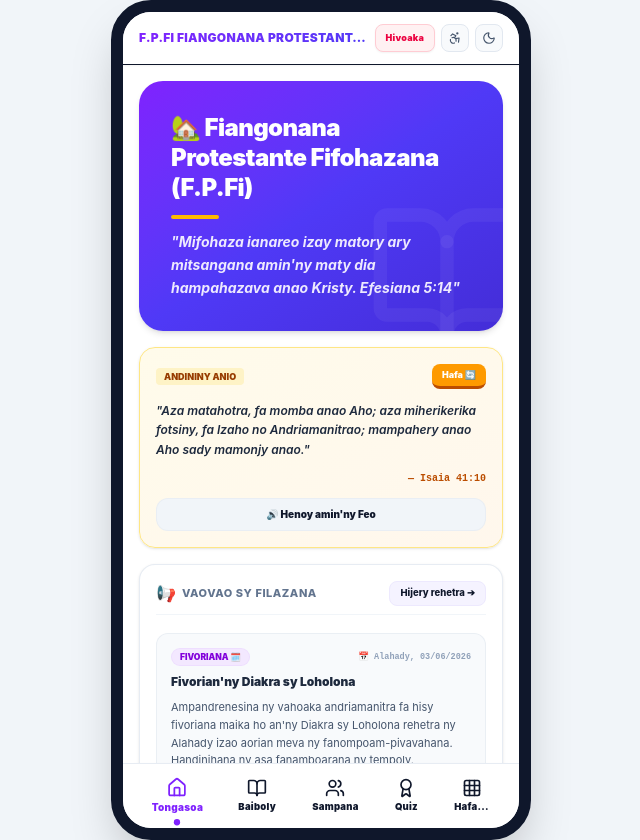
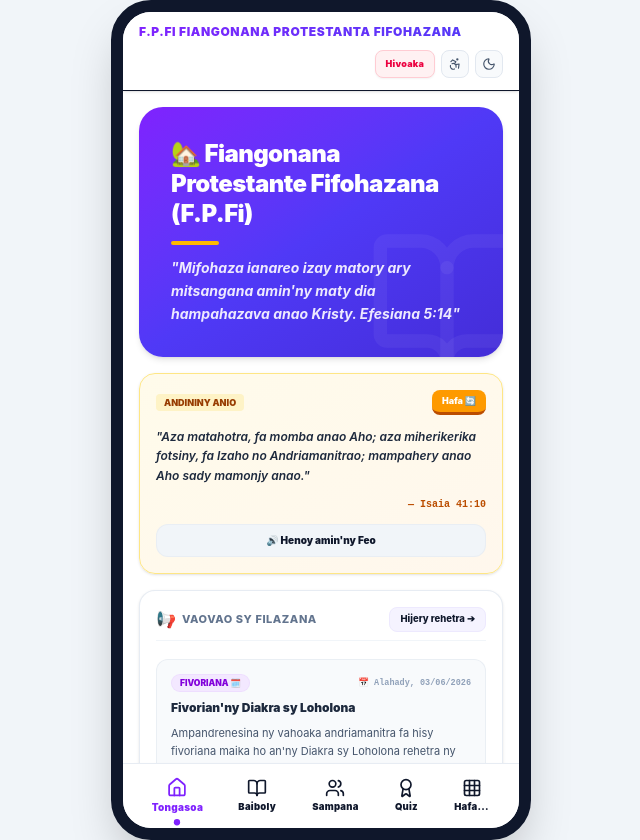
Before and after one commit to lectratana-boop/Eglise, a React (Vite) app: page / in a window 1280 px wide. Both pictures are taken after typing "Sample", "Sample" into the empty fields and a click on the button "HIDITRA ATO AMIN'NY SEHATRA (ENTRER) ➔". Shown: the whole page, without its empty margins (319-959 px from the left). Built offline with nearby package versions, Linux system fonts and the light colour scheme.

Commit message:
feat: improve home screen header layout
Restructure the action bar to display the church title on its own row, preventing text truncation and improving visibility for senior users.

```diff
--- a/src/App.tsx
+++ b/src/App.tsx
@@ -563,15 +563,16 @@ export default function App() {
           {/* 1. TONGASOA (HOME SCREEN) */}
           {activeTab === 'Accueil' && (
             <div className="space-y-4 animate-fadeIn">
+                       {/* Sleek action bar with title on its own row and controls descended below to prevent any truncation */}
+              <div className="w-full bg-white dark:bg-slate-900 border-b border-slate-150 dark:border-slate-800 px-4 py-3 flex flex-col gap-2.5 shadow-sm">
+                <div className="w-full">
+                  <span className="font-sans text-[11px] sm:text-xs font-black tracking-wider bg-gradient-to-r from-violet-600 to-indigo-600 bg-clip-text text-transparent uppercase block">
+                    F.P.Fi Fiangonana Protestanta Fifohazana
+                  </span>
+                </div>
 
-              {/* Sleek action bar replacing the big square logo card as requested */}
-              <div className="w-full bg-white dark:bg-slate-900 border-b border-slate-150 dark:border-slate-800 px-4 py-3 flex items-center justify-between shadow-xs">
-                <span className="font-sans text-[10px] sm:text-xs font-black tracking-wide bg-gradient-to-r from-violet-600 to-indigo-600 bg-clip-text text-transparent uppercase truncate pr-2">
-                  F.P.Fi Fiangonana Protestanta Fifohazana
-                </span>
-
-                {/* Float Accessibility and Dark Mode toggles to the top right of the screen */}
-                <div className="flex items-center gap-1.5 z-10">
+                {/* Control buttons descended below the title with a clean separator if needed */}
+                <div className="flex items-center justify-end gap-1.5 z-10">
                   {/* Logout button */}
                   <button
                     id="btn-logout-home"
```
